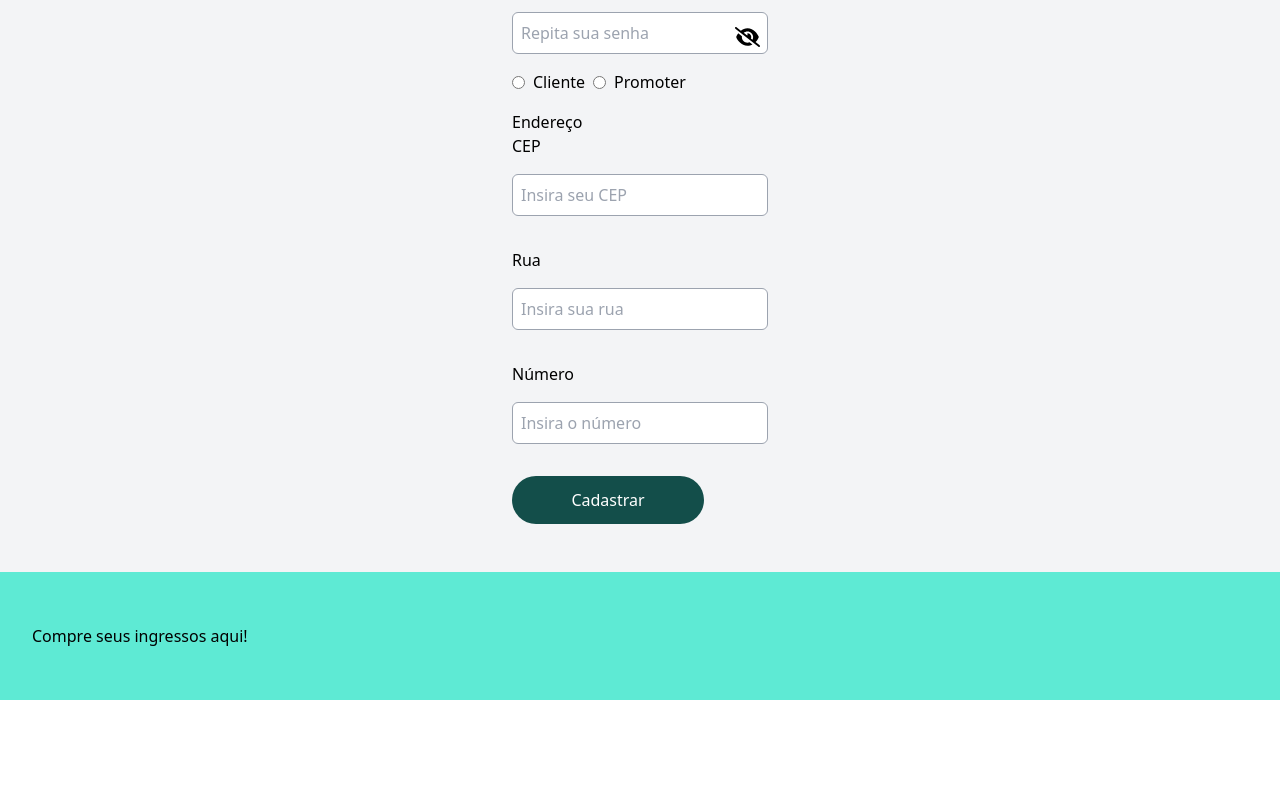
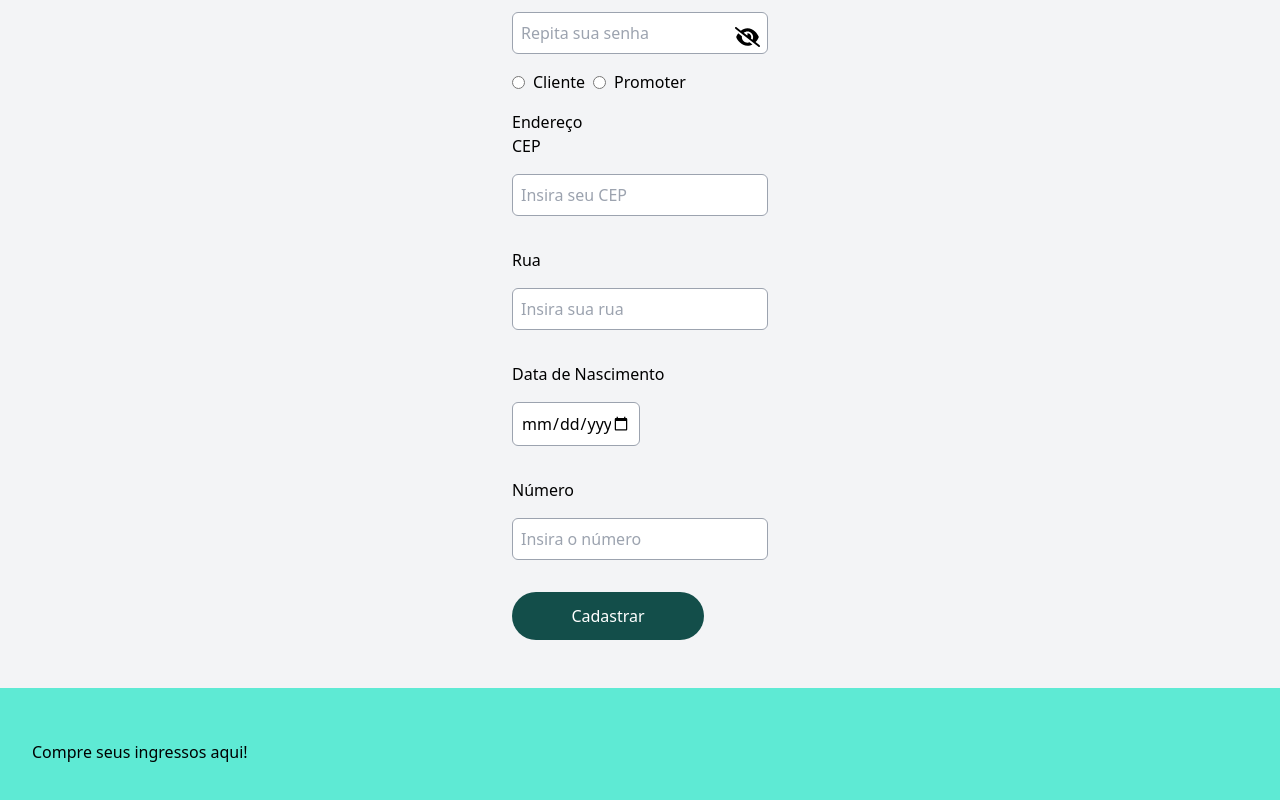
Before and after one commit to Yamazaki-Khaio/Cometa-Ingresso, a Next.js app in the folder ingressoscometa/: page /cadastro in a window 1280 px wide. Shown: the part 766-1566 px from the top of the page. Before the commit the page ends 1466 px from the top, so only its background shows below. Built offline with nearby package versions, Linux system fonts and the light colour scheme.

Commit message:
adicionando campo de data de nascimento

```diff
--- a/ingressoscometa/src/components/Cadastro.tsx
+++ b/ingressoscometa/src/components/Cadastro.tsx
@@ -7,6 +7,7 @@ import CampoSenhaERepetirSenha from "./CampoSenhaERepetirSenha";
 import RadioButton from "./RadioButton";
 import CepCadastro from "./CepCadastro";
 import RuaCadastro from "./RuaCadastro";
+import CampoDataDeNascimento from "./CampoDataDeNascimento";
 import NumeroDaCasaCadastro from "./NumeroDaCasaCadastro";
 import ComplementoEnderecoCadastro from "./ComplementoEnderecoCadastro";
 import CampoNomeCompleto from "./CampoNomeCompleto";
@@ -22,6 +23,7 @@ interface FormData {
   endereco: string;
   numeroCasa: string;
   complemento: string;
+  data_nascimento: string;
 }
 
 export default function Cadastro() {
@@ -33,7 +35,8 @@ export default function Cadastro() {
     senha: "",
     endereco: "",
     numeroCasa: "",
-    complemento: ""
+    complemento: "",
+    data_nascimento: ""
   });
 
   const handleCadastro = async (e: React.FormEvent<HTMLFormElement>) => {
@@ -114,6 +117,11 @@ export default function Cadastro() {
           onChange={handleInputChange}
           name="numeroCasa"
         />
+        <CampoDataDeNascimento
+          value={formData.numeroCasa}
+          onChange={handleInputChange}
+          name="data_nascimento"
+        />
         <NumeroDaCasaCadastro
           value={formData.complemento}
           onChange={handleInputChange}
--- /dev/null
+++ b/ingressoscometa/src/components/CampoDataDeNascimento.tsx
@@ -0,0 +1,23 @@
+import { useState } from "react";
+
+export default function CampoDataDeNascimento(props: any) {
+  const [dataEvento, setDataEvento] = useState("");
+  function handleDataEventoChange(event: React.ChangeEvent<HTMLInputElement>){//Modifica o valor do nome do evento
+    setDataEvento(event.target.value);
+  }
+  return (
+    <div className="flex flex-col gap-4">
+      <label htmlFor="data">Data de Nascimento</label>
+      <input
+        value={dataEvento}
+        type="date"
+        name="data"
+        id="data"
+        placeholder="  /  /  "
+        required
+        className="border w-32 border-gray-400 rounded-md p-2 mb-8"
+        onChange={handleDataEventoChange}
+      />
+    </div>
+  );
+}
```
